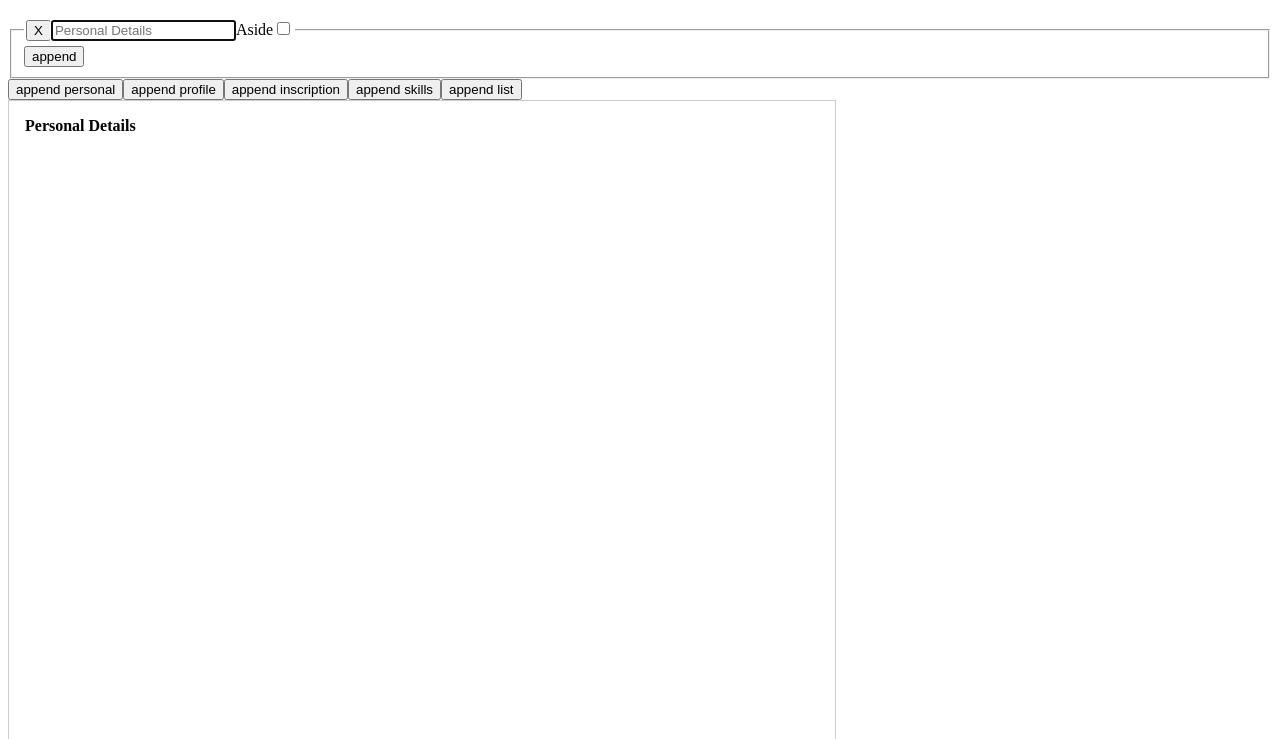
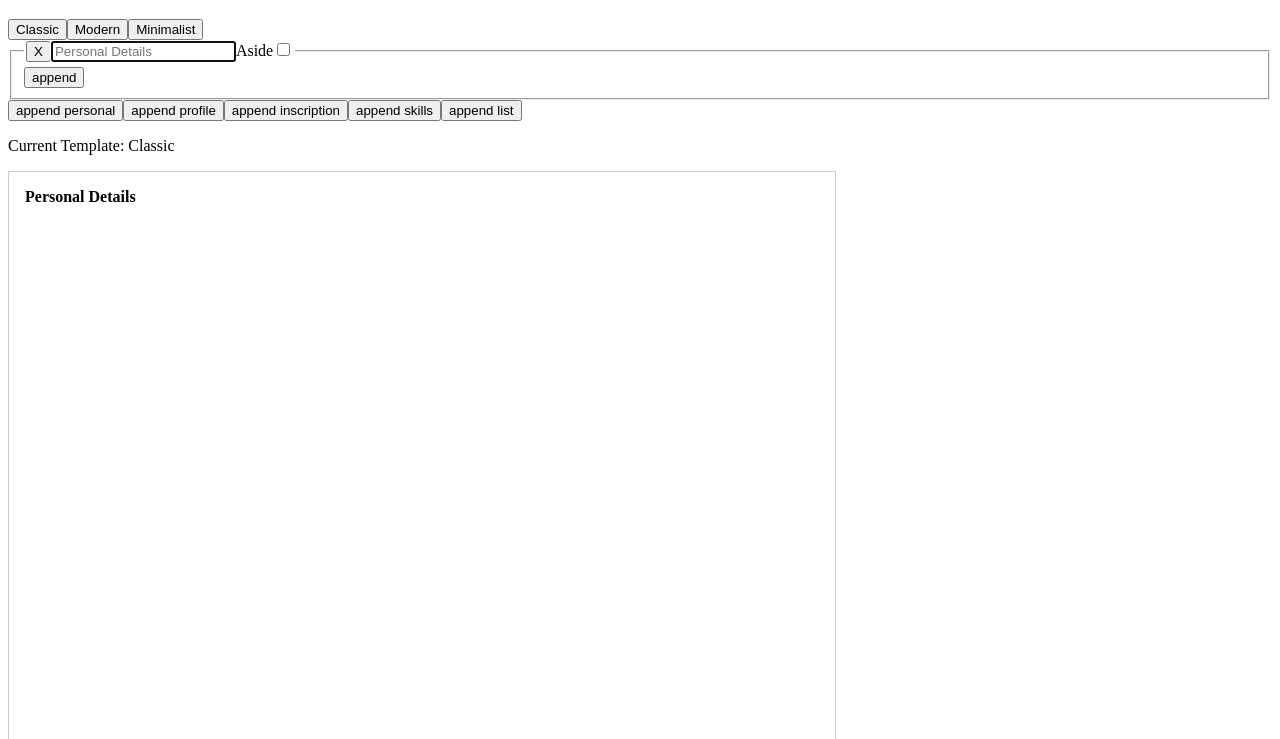
Before and after one commit to nuki-ve/cv-generator, an Astro site: page / in a window 1280 px wide. Both pictures are taken after a click on the button "append personal". Shown: the part 61-800 px from the top of the page. Built offline with nearby package versions, Linux system fonts and the light colour scheme; Astro itself is replaced by a stand-in of ours.

Commit message:
feat: Add template selection and dynamic styling to CV generator

```diff
--- a/src/components/App.tsx
+++ b/src/components/App.tsx
@@ -1,10 +1,12 @@
 import CVRender from "./CVRender";
 import Form from "./Form";
+import TemplateSelector from "./TemplateSelector";
 
 
 export default function App(){
   return(
     <>
+      <TemplateSelector />
       <Form />
       <CVRender />
     </>
--- a/src/components/CVRender.tsx
+++ b/src/components/CVRender.tsx
@@ -2,11 +2,45 @@ import { sectionTemplates } from "@/const"
 import type { FieldSlot, FormResultFields, FormResultSection, FormSectionTemplate } from "@/types"
 import { useStore } from "@nanostores/react"
 import { formStore } from "./Form"
+import { currentTemplate } from "./TemplateSelector"
+import { useEffect, useState, type CSSProperties } from "react"
+import CVTemplates, { type TemplateKey } from "./templates/templateMap"
+import { toPascalCase } from "@/utils"
 
 export default function CVRender(){
+  const [styles, setStyles] = useState<CSSModuleClasses>({})
+
+  const $templateKey = useStore(currentTemplate)
+
+  useEffect(() => {
+    // 1. Obtiene la función de carga del mapa
+    const loadStyles = CVTemplates[$templateKey as TemplateKey]
+
+    if (loadStyles) {
+      // 2. Ejecuta la importación dinámica (retorna una Promesa)
+      loadStyles()
+        .then(module => {
+          // 3. Cuando la promesa se resuelve, el 'module.default'
+          // contiene el objeto de clases de CSS Modules
+          setStyles(module.default);
+        })
+        .catch(error => {
+          console.error("Error al cargar los estilos:", error);
+          setStyles({}); // Establece estilos vacíos en caso de fallo
+        });
+    } else {
+      setStyles({});
+    }
+  }, [$templateKey])
+
+
   return (
     <main id="cv-render">
-      <PreviewPage previewWidth={794} previewScale={1} aspectRatio={0.706650831}/>
+      <p>Current Template: {toPascalCase($templateKey)}</p>
+      {styles['cv-container']
+        ? <PreviewPage previewWidth={794} previewScale={1} aspectRatio={0.706650831} styles={styles}/>
+        : <p>Loading styles...</p>
+      }
     </main>
   )
 }
@@ -15,9 +49,10 @@ type Props = {
   previewWidth: number
   previewScale: number
   aspectRatio: number
+  styles: CSSModuleClasses
 }
 
-function PreviewPage({ previewWidth, previewScale=1, aspectRatio}:Props) {
+function PreviewPage({ previewWidth, previewScale=1, aspectRatio, styles}:Props) {
   const $formState = useStore(formStore)
   const widthScaled = previewWidth * previewScale
 
@@ -27,10 +62,14 @@ function PreviewPage({ previewWidth, previewScale=1, aspectRatio}:Props) {
     aspectRatio: aspectRatio,
   }
 
+  const classNames = [styles['cv-container'] || '', 'cv-container'].join(' ')
+
   return (
-    <article className="page" style={pageStyle}>
+    <article className={classNames} style={pageStyle}>
       {$formState.sections?.map((section, index) => (
-        <CVSection data={section} key={index}/>
+        section.type === 'personal'
+        ? <CVPersonalSection data={section} key={index}/>
+        : <CVSection data={section} key={index}/>
       ))}
     </article>
   )
@@ -38,14 +77,13 @@ function PreviewPage({ previewWidth, previewScale=1, aspectRatio}:Props) {
 
 function CVSection({data}:{data:FormResultSection}) {
   const template = sectionTemplates.find(t => t.type === data.type)!
-
   return (
     <>
-      <section>
-        <div>
+      <section className="cv-section">
+        <div className="section-title">
           <strong>{data.title || template.placeholder}</strong>
         </div>
-        <ul>
+        <ul className="section-list">
           {data.fields.map((field, index) => (
             <SectionItem template={template} field={field} key={index}/>
           ))}
@@ -62,16 +100,16 @@ function SectionItem({field, template}:{field:FormResultFields, template: FormSe
   }
 
   return (
-    <li>
-      <div><b>{getItem('a')}</b></div>
-      <div>
+    <li className="section-list-item">
+      <div className="a-slot"><b>{getItem('a')}</b></div>
+      <div className="b-slot">
         <span>{getItem('b')}</span>
         <span>{getItem('c') ? `, ${getItem('c')}` : null}</span>
       </div>
-      <div>
+      <div className="d-slot">
         <span>{getItem("d")}</span>
       </div>
-      <div>
+      <div className="date-slot">
         <span>{field['start-date-month']}</span>
         <span>{field['start-date-year'] && `/${field['start-date-year']}`}</span>
         <span>{field['finish-date-month'] && ` - ${field['finish-date-month']}`}</span>
@@ -82,12 +120,27 @@ function SectionItem({field, template}:{field:FormResultFields, template: FormSe
   )
 }
 
-function CVPersonalSection({data, template}:{data:FormResultSection, template: FormSectionTemplate}) {
+function CVPersonalSection({data}:{data:FormResultSection}) {
+  const template = sectionTemplates.find(t => t.type === data.type)!
+  // const getItem = (slot:FieldSlot, field:FormResultFields) => {
+  //   const key = template.fields.find(f => f.slot === slot)?.role
+  //   return key && field[key]
+  // }
+
   return (
     <>
       <section>
-        {template.fields.map((field) => (
-          <span>{field['first-name']}</span>
+        <div className="section-title">
+          <strong>{data.title || template.placeholder}</strong>
+        </div>
+        {data.fields.map((field) => (
+          <>
+            {Object.entries(field).map(([key, value]) => (
+              <div key={key}>
+                <b>{toPascalCase(key)}:</b> <span>{value}</span>
+              </div>
+            ))}
+          </>
         ))}
       </section>
     </>
--- /dev/null
+++ b/src/components/TemplateSelector.tsx
@@ -0,0 +1,22 @@
+import { atom } from "nanostores"
+import type { TemplateKey } from "./templates/templateMap"
+import CVTemplates from "./templates/templateMap"
+import { toPascalCase } from "@/utils"
+
+export const currentTemplate = atom<TemplateKey>('classic')
+
+export default function TemplateSelector() {
+  return (
+    <div>
+      {Object.keys(CVTemplates).map((templateKey, idx) => (
+        <button
+          key={idx}
+          type="button"
+          onClick={() => currentTemplate.set(templateKey as TemplateKey)}
+        >
+          {toPascalCase(templateKey)}
+        </button>
+      ))}
+    </div>
+  )
+}
--- /dev/null
+++ b/src/components/templates/classic.module.less
@@ -0,0 +1,3 @@
+.cv-container {
+  font-family: serif;
+}
--- /dev/null
+++ b/src/components/templates/modern.module.less
@@ -0,0 +1,3 @@
+.cv-container{
+  font-family: 'Segoe UI', Tahoma, Geneva, Verdana, sans-serif;
+}
--- /dev/null
+++ b/src/components/templates/templateMap.ts
@@ -0,0 +1,9 @@
+const CVTemplates = {
+  classic: () => import('./classic.module.less'),
+  modern: () => import('./modern.module.less'),
+  minimalist: () => import('./minimalist.module.less'),
+} as const
+
+export type TemplateKey = keyof typeof CVTemplates
+
+export default CVTemplates
--- a/src/pages/index.astro
+++ b/src/pages/index.astro
@@ -16,7 +16,7 @@ import App from "@/components/App";
 </html>
 
 <style lang='less' is:global>
-.page {
+.cv-container {
 	// display: flex;
 	// align-items: center;
 	// justify-content: center;
--- a/src/utils.ts
+++ b/src/utils.ts
@@ -24,3 +24,6 @@ export const getYears = () => {
  * {hundredYears.map(...)} // Less heavy
  */
 export const hundredYears = getYears()
+
+export const toPascalCase = (s:string) => s.replace(/(\w)(\w*)/g,
+        function(_,g1,g2){return g1.toUpperCase() + g2.toLowerCase();});
```
Also changed, not shown: src/components/templates/minimalist.module.less (added).
